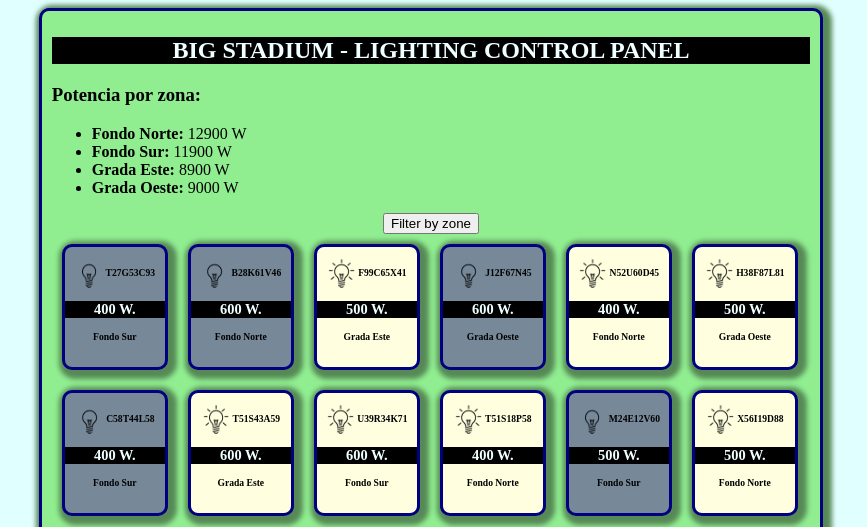
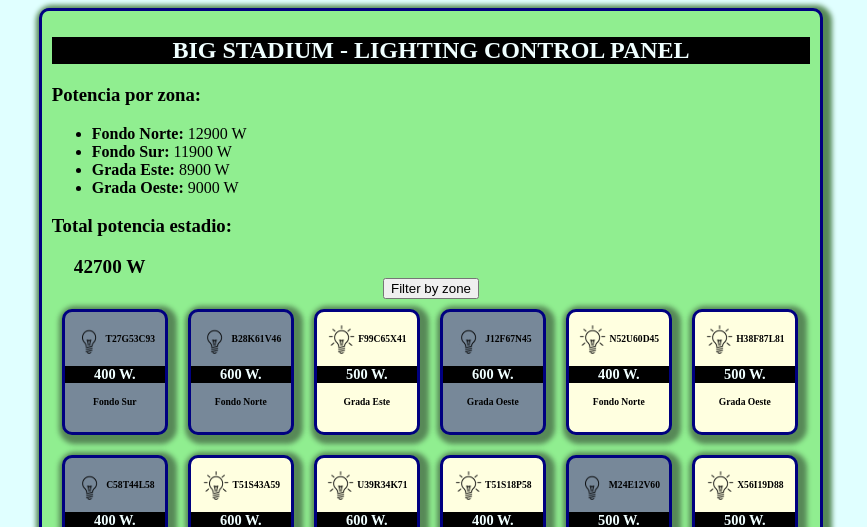
Before and after one commit to Neokull/ex3mgranero, a PHP site: page / in a window 1280 px wide. Shown: the top 527 px of the page, without its empty margins (209-1076 px from the left). Run offline with PHP 8.4, Linux system fonts and the light colour scheme; data comes from the database, SQL or seed files in the repository.

Commit message:
añadido total del estadio y darle estilo

```diff
--- a/clases/Lighting.php
+++ b/clases/Lighting.php
@@ -72,7 +72,7 @@ class Lighting extends Connection
             $html .= '<li><strong>' . $zone . ':</strong> ' . $power . '</li>';
         }
 
-        $html .= '</ul>';
+        $html .= '</ul>' . '<h3>Total potencia estadio:</h3>' . '<span>' . array_sum($this->getPower())  . ' W'. '</span>';
         return $html;
     }
 }
--- a/style/style.css
+++ b/style/style.css
@@ -55,3 +55,9 @@ h1 {
 form {
     text-align: center;
 }
+
+span {
+    margin-left: 22px;
+    font-weight: bold;
+    font-size: 1.2em;
+}
```
